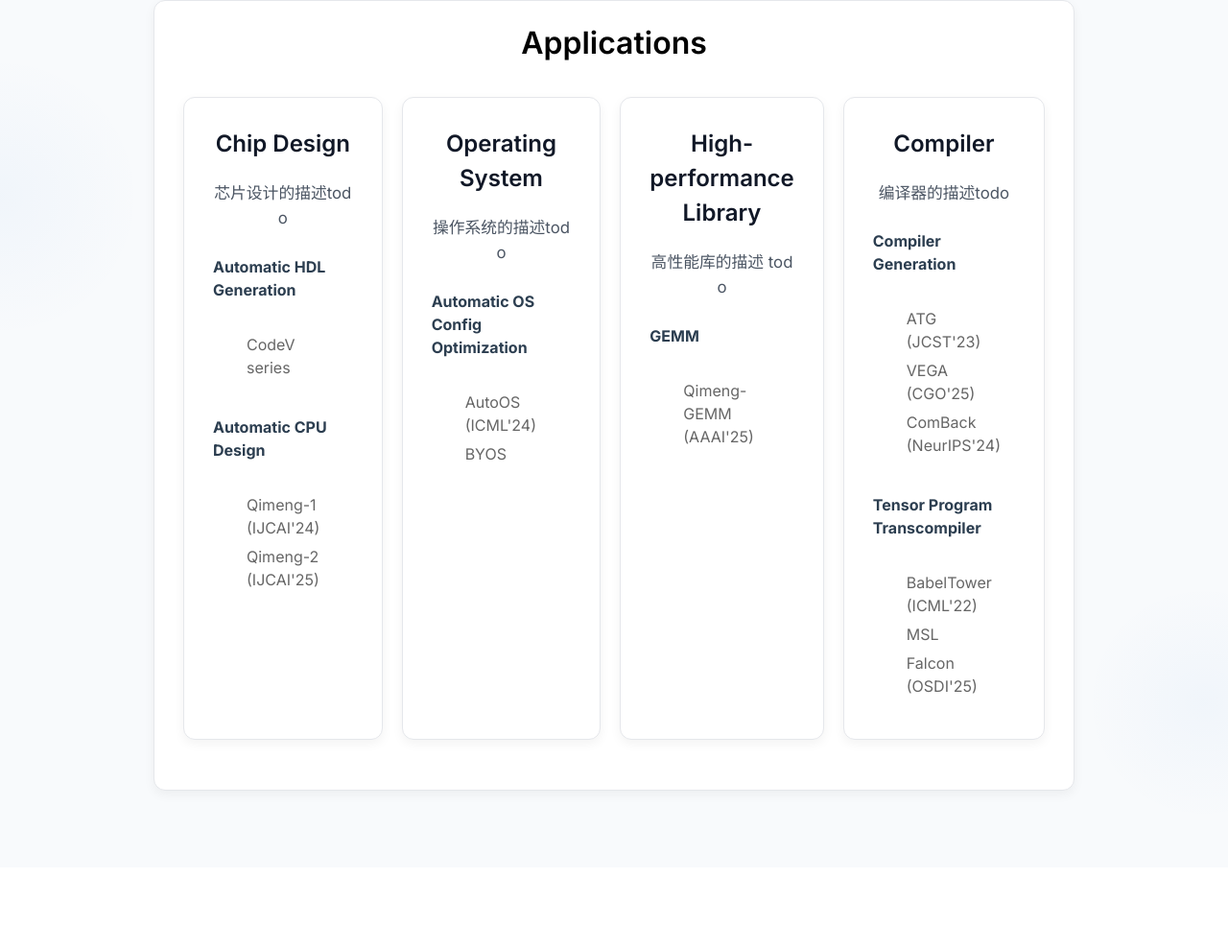
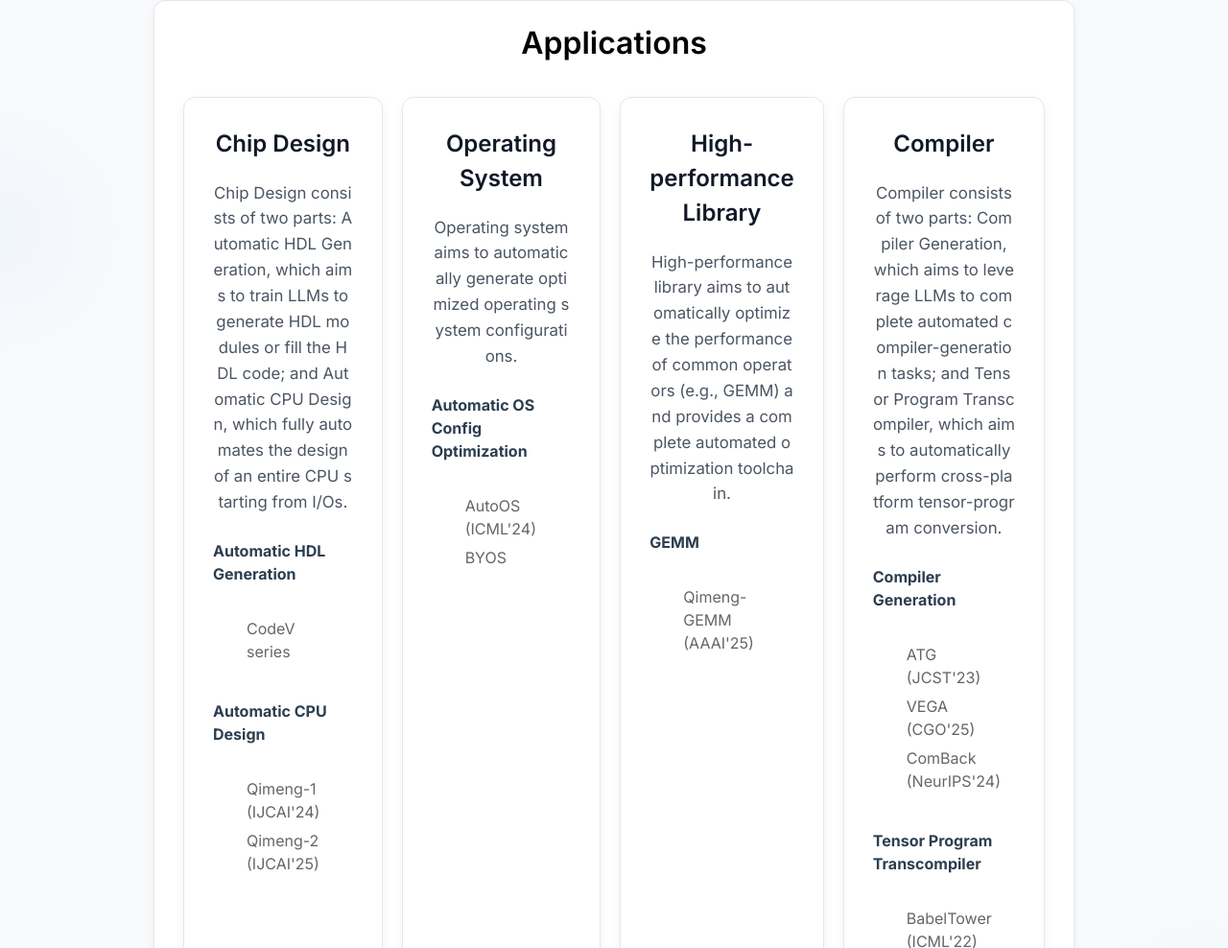
Before and after one commit to Qimeng-ICT/Qimeng-ICT.github.io, a plain HTML site: page index.html in a window 1280 px wide. Shown: the part 1381-2369 px from the top of the page at 96% size. Before the commit the page ends 2285 px from the top, so only its background shows below. Drawn offline with Linux system fonts and the light colour scheme.

Commit message:
descriptions

```diff
--- a/index.html
+++ b/index.html
@@ -138,7 +138,7 @@
                                 Chip Design
                             </h3>
                             <p class="sub-feature-description">
-                                芯片设计的描述todo
+                                Chip Design consists of two parts: Automatic HDL Generation, which aims to train LLMs to generate HDL modules or fill the HDL code; and Automatic CPU Design, which fully automates the design of an entire CPU starting from I/Os.
                             </p>
                             <ul class="feature-list">
                                 <div class="parent-item">Automatic HDL Generation</div>
@@ -180,7 +180,7 @@
                                 Operating System
                             </h3>
                             <p class="sub-feature-description">
-                                操作系统的描述todo
+                                Operating system aims to automatically generate optimized operating system configurations.
                             </p>
                             <ul class="feature-list">
                                 <div class="parent-item">Automatic OS Config Optimization</div>
@@ -207,7 +207,7 @@
                                 High-performance Library
                             </h3>
                             <p class="sub-feature-description">
-                                高性能库的描述 todo
+                                High-performance library aims to automatically optimize the performance of common operators (e.g., GEMM) and provides a complete automated optimization toolchain.
                             </p>
                             <ul class="feature-list">
                                 <!-- <li>
@@ -239,7 +239,7 @@
                                 Compiler
                             </h3>
                             <p class="sub-feature-description">
-                                编译器的描述todo
+                                Compiler consists of two parts: Compiler Generation, which aims to leverage LLMs to complete automated compiler-generation tasks; and Tensor Program Transcompiler, which aims to automatically perform cross-platform tensor-program conversion.
                             </p>
                             <ul class="feature-list">
                                 <div class="parent-item">Compiler Generation</div>
```
